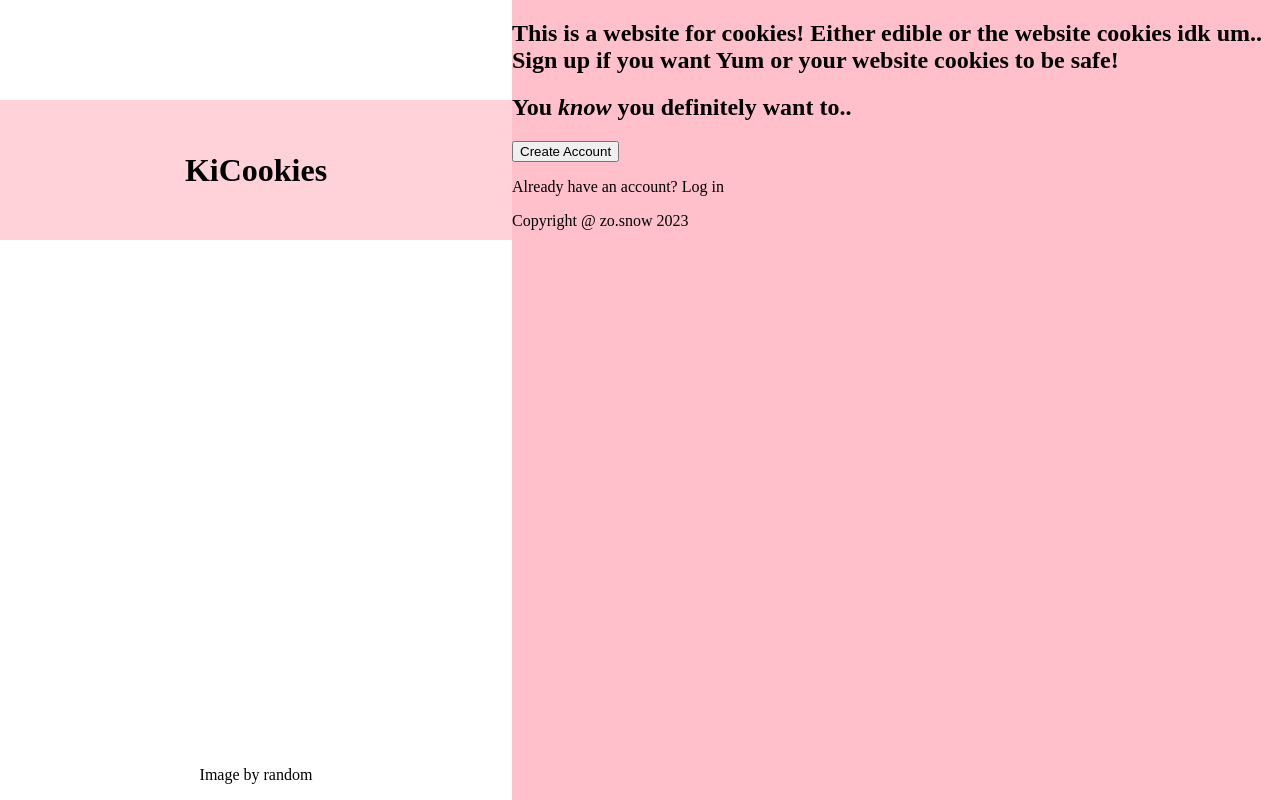
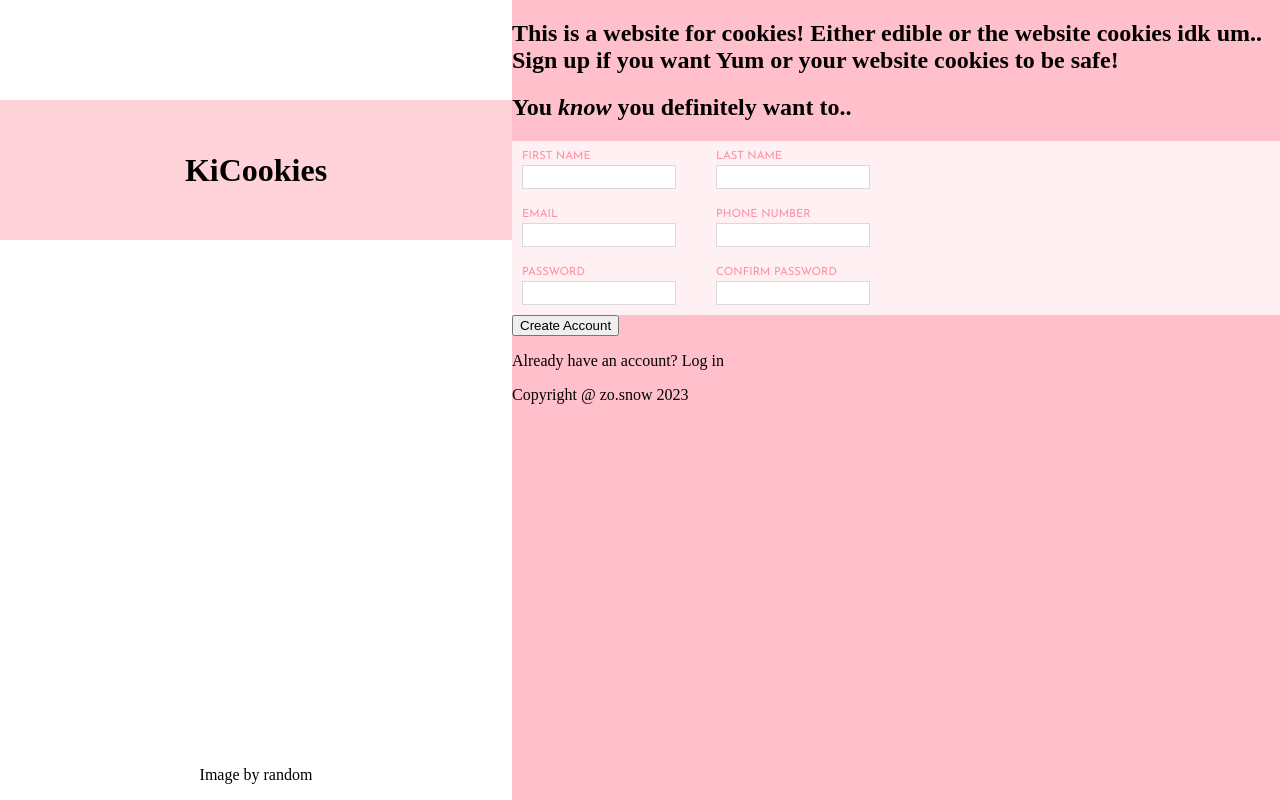
Before and after one commit to Zo-Snow/odin-sign-up-form, a plain HTML site: page index.html in a window 1280 px wide. Drawn offline with Linux system fonts and the light colour scheme.

Commit message:
Set up initial dummy form layout

```diff
--- a/index.html
+++ b/index.html
@@ -5,6 +5,9 @@
     <meta name="viewport" content="width=device-width, initial-scale=1.0">
     <title>Sign Up</title>
     <link rel="stylesheet" href="styles.css">
+    <link rel="preconnect" href="https://fonts.googleapis.com">
+    <link rel="preconnect" href="https://fonts.gstatic.com" crossorigin>
+    <link href="https://fonts.googleapis.com/css2?family=Josefin+Sans&display=swap" rel="stylesheet">
 </head>
 <body>
     <div class="main">
@@ -23,6 +26,40 @@
 
             <div class="middle">
                 <form>
+                    <div class="row">
+                        <div class="col">
+                           <label for="fname">FIRST NAME</label>
+                            <input type="text" id="fname" name="fname" />
+                        </div>
+
+                        <div class="col">
+                            <label for="lname">LAST NAME</label>
+                            <input type="text" id="lname" name="lname" />
+                        </div>
+                    </div>
+
+                    <div class="row">
+                        <div class="col">
+                            <label for="email">EMAIL</label>
+                            <input type="email" id="email" name="email" />
+                        </div>
+                        <div class="col">
+                            <label for="phone">PHONE NUMBER</label>
+                            <input type="tel" id="phone" name="phone" />
+                        </div>
+                    </div>
+
+                    <div class="row">
+                        <div class="col">
+                            <label for="password">PASSWORD</label>
+                            <input type="password" id="password" name="password" />
+                        </div>
+                        <div class="col">
+                            <label for="confirm">CONFIRM PASSWORD</label>
+                            <input type="password" id="confirm" name="confirm" />
+                        </div>
+                    </div>
+
             </div>
 
             <div class="bottom">
--- a/styles.css
+++ b/styles.css
@@ -31,3 +31,31 @@ body {
     height: 140px;
     margin-top: 100px;
 }
+
+.middle{
+    background-color: rgb(255, 240, 243);
+}
+
+.row {
+    display: flex;
+    padding: 10px;
+    gap: 40px
+}
+
+.col {
+    display: flex;
+    flex-direction: column;
+}
+
+input {
+    border: 1px solid rgb(218, 218, 218);
+    height: 20px;
+    font-family: 'Josefin Sans', sans-serif;
+}
+
+label {
+    font-family: 'Josefin Sans', sans-serif;
+    color: rgb(255, 144, 163);
+    font-size: .7rem;
+    margin-bottom: 3px;
+}
```
